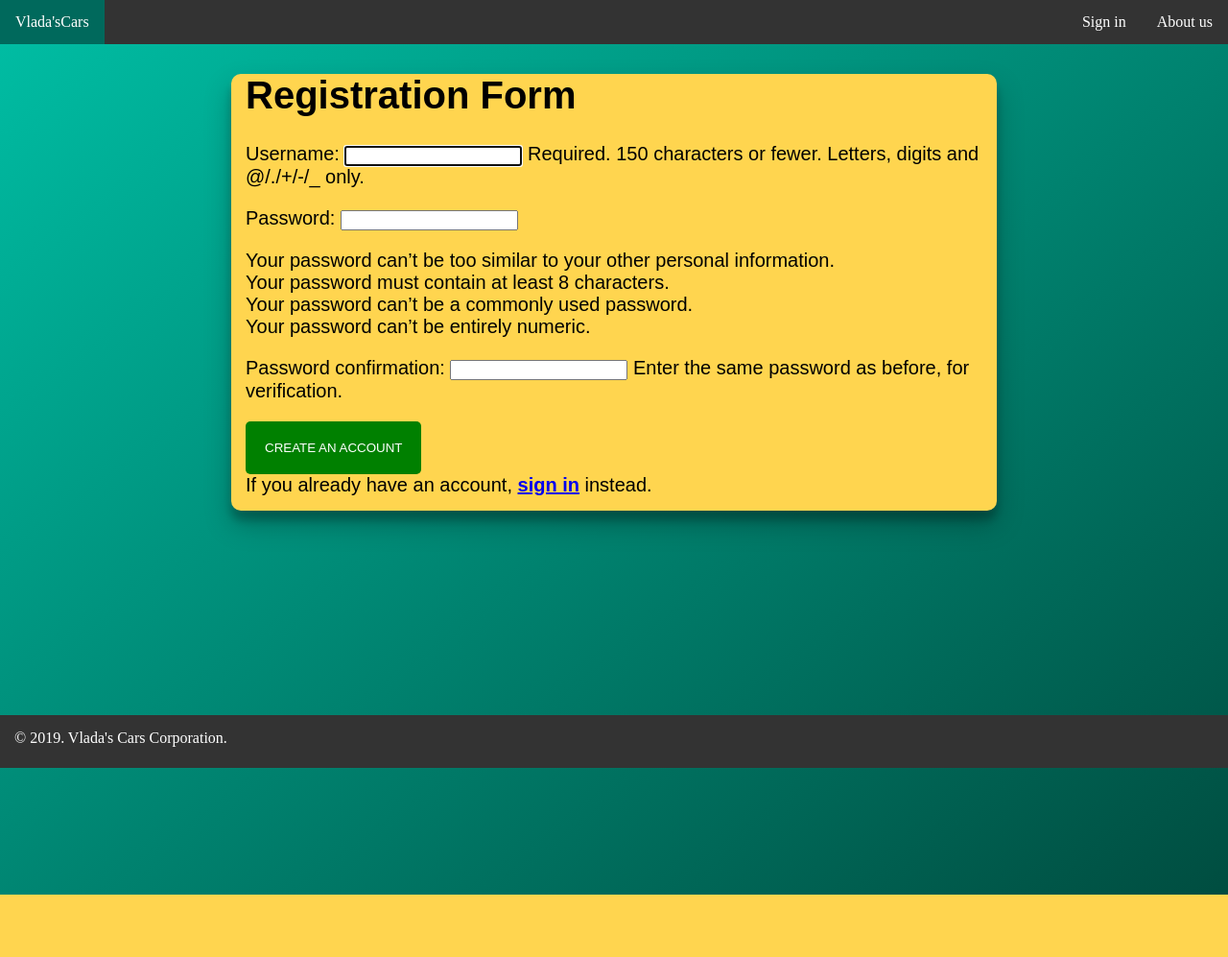
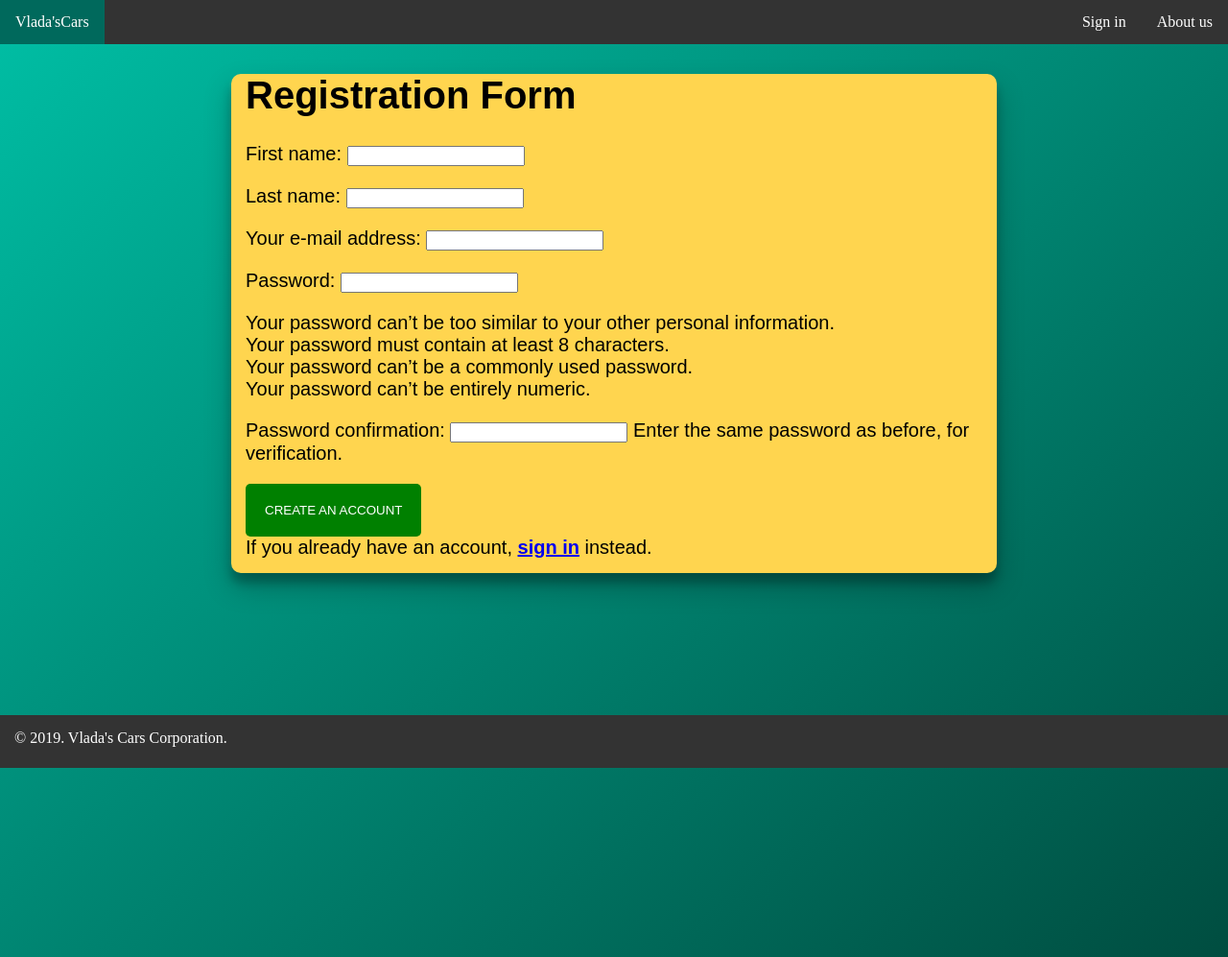
Before and after one commit to RadchenkoVlada/Car_rental-website, a Django app: page /user_registration/ in a window 1280 px wide. Shown: the whole page at 96% size. Before the commit the page ends 932 px from the top, so only its background shows below. Run offline with Django 3.2, Linux system fonts and the light colour scheme; some web fonts are replaced.

Commit message:
Not wortink

```diff
--- /dev/null
+++ b/rentalcar/forms.py
@@ -0,0 +1,15 @@
+from django.contrib.auth.forms import UserCreationForm
+from django import forms
+from django.contrib.auth.models import User
+from django.core.exceptions import ValidationError
+
+class RegisterForm(UserCreationForm):
+    email = forms.EmailField(required=False, label='Your e-mail address')
+    first_name = forms.CharField(label = "First name")
+    last_name = forms.CharField(label = "Last name")
+    # password = forms.CharField(widget=forms.PasswordInput())
+    # confirm_password = forms.CharField(widget=forms.PasswordInput())
+
+    class Meta:
+        model = User
+        fields = ("first_name", "last_name", "email")
--- a/rentalcar/static/css/main.css
+++ b/rentalcar/static/css/main.css
@@ -1,5 +1,8 @@
 body {
   margin:0;
+  flex-grow: 1;
+  overflow: auto;
+  position:absolute;
 }
 
 ul {
@@ -18,6 +21,7 @@
   position: fixed;
   top: 0px;
   background-color: #333;
+  flex-shrink: 0;
 }
 
 footer {
@@ -26,6 +30,7 @@
   bottom: 0px;
   left: 0px;
   right: 0px;
+  flex-shrink: 0;
   /*margin-bottom: 0px;*/
   justify-content: center;
   padding: 15px;
@@ -190,7 +195,7 @@
   padding-left: 15px;
   padding-bottom: 15px;
 
-  position: relative;
+  position: static;
   margin: auto;
 
   background-color:#FFD54F;
--- a/rentalcar/templates/rentalcar/header_footer.html
+++ b/rentalcar/templates/rentalcar/header_footer.html
@@ -36,9 +36,10 @@
             </ul>
           </div>
     </header>
-
+    <div class="conteiner">
     {% block content %}
     {% endblock %}
+    </div>
 
     <footer>
       <div class="footer">
--- a/rentalcar/views.py
+++ b/rentalcar/views.py
@@ -1,9 +1,13 @@
-from django.shortcuts import render
+from django.shortcuts import render, redirect
 
 # Create your views here.
+from rentalcar.forms import RegisterForm
+
 from django.urls import reverse
 from django.views.generic import CreateView
 from django.contrib.auth.forms import UserCreationForm
+from django.contrib.auth import login, logout, authenticate
+from django.contrib import messages
 
 
 
@@ -12,7 +16,20 @@
 		    template_name='rentalcar/home.html')
 
 def user_registration(request):
- 	form = UserCreationForm
- 	return render(request=request,
- 				template_name='rentalcar/user_registration.html',
- 			    context={"form":form})
+    # if this is a POST request we need to process the form data
+    if request.method == 'POST':
+    	# create a form instance and populate it with data from the request:
+        form = RegisterForm(request.POST)
+        if form.is_valid():
+        	user = form.save()
+        	login(request, user)
+        	# redirect to a new URL:
+        	return redirect("rentalcar:homepage")
+       	else:
+            for msg in form.error_messages:
+	            messages.error(request, f"{msg}: form.error_messages[msg]")
+
+    form = RegisterForm
+    return render(request=request,
+    	template_name='rentalcar/user_registration.html',
+    	context={"form":form})
```
